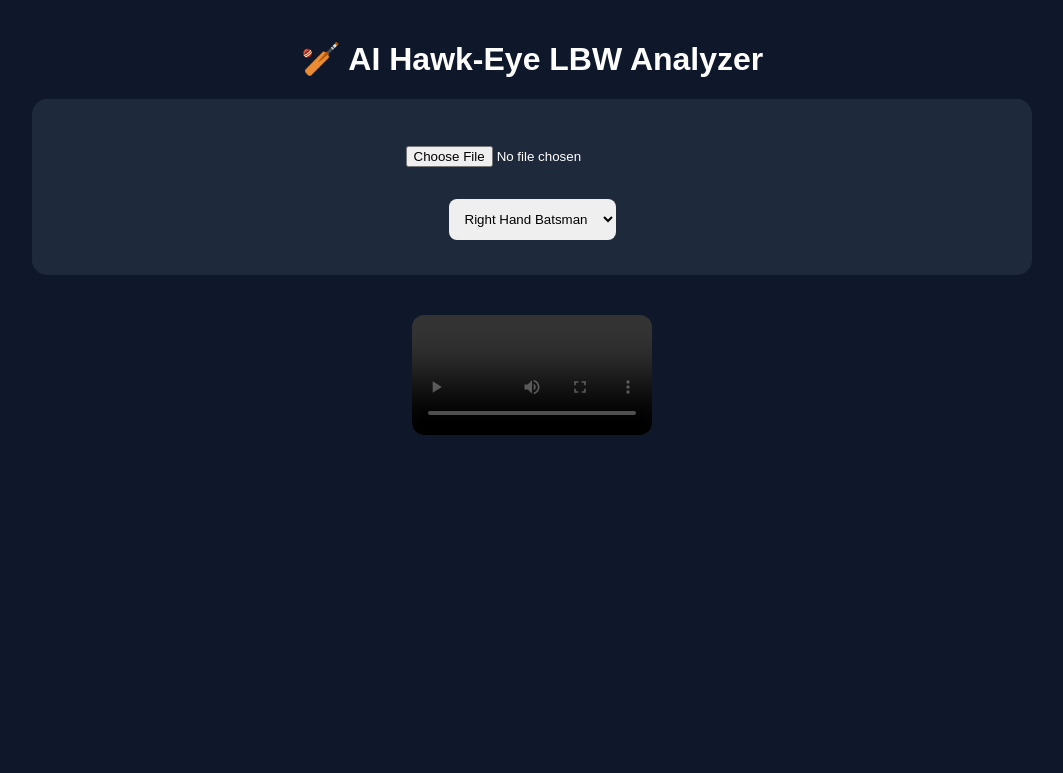
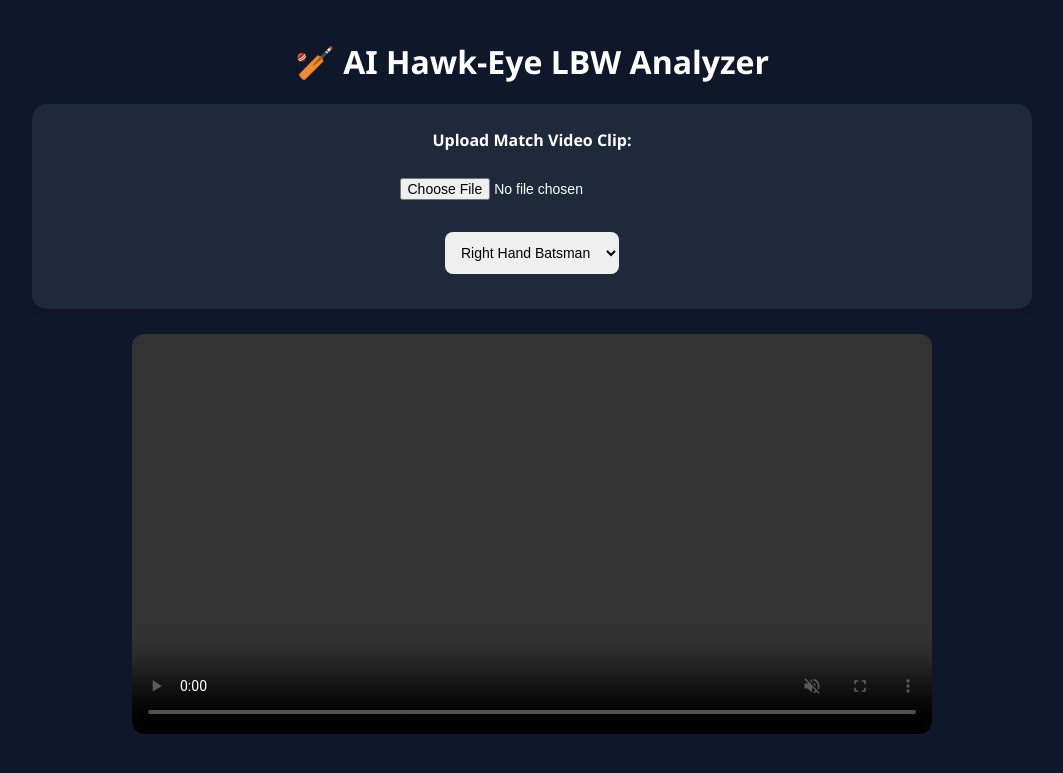
Before and after one commit to umeblastwe/Hawkeye, a Flask app: page / in a window 1280 px wide. Shown: the top 773 px of the page, without its empty margins (108-1171 px from the left). Run offline with Flask 3, Linux system fonts and the light colour scheme.

Commit message:
Update index.html

```diff
--- a/Cricket Hawkeye/templates/index.html
+++ b/Cricket Hawkeye/templates/index.html
@@ -1,19 +1,20 @@
 <!DOCTYPE html>
-<html>
+<html lang="en">
 <head>
-    <title>AI LBW Analyzer</title>
+    <meta charset="UTF-8">
+    <title>AI Hawk-Eye LBW Analyzer</title>
     <style>
-        body { margin: 0; font-family: Arial, sans-serif; background: #0f172a; color: white; }
+        body { margin: 0; font-family: 'Segoe UI', Arial, sans-serif; background: #0f172a; color: white; }
         .container { width: 90%; max-width: 1000px; margin: 40px auto; text-align: center; }
-        .card { background: #1e293b; padding: 25px; border-radius: 15px; margin-top: 20px; }
-        input, select, button { padding: 12px; margin: 10px; border-radius: 8px; border: none; }
-        .loading-text { color: #f59e0b; font-size: 18px; display: none; font-weight: bold; }
-        video { width: 80%; border-radius: 12px; margin-top: 20px; }
-        canvas { position: absolute; left: 50%; transform: translateX(-50%); pointer-events: none; }
-        .video-box { position: relative; display: inline-block; margin-top: 20px; }
-        .result { display: none; background: #020617; padding: 20px; border-radius: 15px; }
-        .out { color: #22c55e; font-size: 30px; font-weight: bold; }
-        .notout { color: #ef4444; font-size: 30px; font-weight: bold; }
+        .card { background: #1e293b; padding: 25px; border-radius: 15px; margin-top: 20px; box-shadow: 0 4px 6px -1px rgb(0 0 0 / 0.1); }
+        input, select { padding: 12px; margin: 10px; border-radius: 8px; border: none; font-size: 14px; }
+        .loading-text { color: #f59e0b; font-size: 18px; display: none; font-weight: bold; margin-top: 10px; }
+        .video-container { position: relative; display: inline-block; width: 85%; max-width: 800px; margin-top: 25px; border-radius: 12px; overflow: hidden; }
+        video { width: 100%; display: block; border-radius: 12px; }
+        canvas { position: absolute; top: 0; left: 0; width: 100%; height: 100%; pointer-events: none; z-index: 10; }
+        .result { display: none; background: #020617; padding: 20px; border-radius: 15px; margin-top: 20px; }
+        .out { color: #22c55e; font-size: 32px; font-weight: bold; text-shadow: 0 0 10px rgba(34,197,94,0.3); }
+        .notout { color: #ef4444; font-size: 32px; font-weight: bold; text-shadow: 0 0 10px rgba(239,68,68,0.3); }
     </style>
 </head>
 <body>
@@ -22,31 +23,33 @@
     <h1>🏏 AI Hawk-Eye LBW Analyzer</h1>
 
     <div class="card">
+        <label style="font-weight: bold; display: block; margin-bottom: 5px;">Upload Match Video Clip:</label>
         <input type="file" id="videoInput" accept="video/*">
         <br>
         <select id="hand">
             <option value="Right">Right Hand Batsman</option>
             <option value="Left">Left Hand Batsman</option>
         </select>
-        <div id="loadingStatus" class="loading-text">🔄 Processing Video... Please Wait...</div>
+        <div id="loadingStatus" class="loading-text">🔄 Tracking & Generating Path Trajectory...</div>
     </div>
 
     <div class="card result" id="result">
         <h2>Decision</h2>
         <div id="decision"></div>
-        <p id="pitching"></p>
-        <p id="impact"></p>
-        <p id="wicket"></p>
+        <div style="margin-top: 15px; font-size: 16px; display: flex; justify-content: space-around;">
+            <p id="pitching"></p>
+            <p id="impact"></p>
+            <p id="wicket"></p>
+        </div>
     </div>
 
-    <div class="video-box">
-        <video id="video" controls></video>
+    <div class="video-container">
+        <video id="video" controls muted></video>
         <canvas id="canvas"></canvas>
     </div>
 </div>
 
 <script>
-    // AUTOMATIC DETECT ON UPLOAD FUNCTION
     document.getElementById("videoInput").addEventListener("change", function() {
         if(this.files.length > 0) {
             analyzeVideo(this.files[0]);
@@ -55,7 +58,7 @@
 
     async function analyzeVideo(file) {
         let loadingStatus = document.getElementById("loadingStatus");
-        loadingStatus.style.display = "block"; // Loader Show
+        loadingStatus.style.display = "block";
 
         let form = new FormData();
         form.append("video", file);
@@ -66,11 +69,10 @@
                 body: form
             });
             let data = await response.json();
+            loadingStatus.style.display = "none";
 
-            loadingStatus.style.display = "none"; // Loader Hide
-
-            if (!data.success) {
-                alert("Analysis failed. Please try another video.");
+            if (!data.success || data.ball_points.length === 0) {
+                alert("Ball path tracking conflict. Please make sure ball is visible clearly.");
                 return;
             }
 
@@ -84,16 +86,22 @@
             decision.innerHTML = result.decision;
             decision.className = (result.decision == "OUT") ? "out" : "notout";
 
-            document.getElementById("pitching").innerHTML = "Pitching : " + result.pitching;
-            document.getElementById("impact").innerHTML = "Impact : " + result.impact;
-            document.getElementById("wicket").innerHTML = "Wickets : " + result.wicket;
+            document.getElementById("pitching").innerHTML = "<b>Pitching:</b> " + result.pitching;
+            document.getElementById("impact").innerHTML = "<b>Impact:</b> " + result.impact;
+            document.getElementById("wicket").innerHTML = "<b>Wickets:</b> " + result.wicket;
 
+            // Handle resizing gracefully
             video.onloadedmetadata = function() {
+                setTimeout(() => drawTrajectory(data.ball_points, video), 100);
+            };
+
+            window.onresize = function() {
                 drawTrajectory(data.ball_points, video);
-            }
+            };
+
         } catch (error) {
             loadingStatus.style.display = "none";
-            alert("Error connecting to processing engine.");
+            alert("Error communicating with tracking servers.");
         }
     }
 
@@ -101,20 +109,23 @@
         let canvas = document.getElementById("canvas");
         let ctx = canvas.getContext("2d");
 
+        // Set structural canvas resolution matching native video
         canvas.width = video.videoWidth;
         canvas.height = video.videoHeight;
-        canvas.style.width = video.offsetWidth + "px";
-        canvas.style.height = video.offsetHeight + "px";
-
-        if(points.length === 0) return;
 
         ctx.clearRect(0, 0, canvas.width, canvas.height);
-        ctx.lineWidth = 4;
-        ctx.strokeStyle = "#22c55e"; // Professional Lime Green Line
+
+        if (!points || points.length === 0) return;
+
+        // Render Professional Tracking Path Line
+        ctx.lineWidth = 5;
+        ctx.strokeStyle = "#22c55e";
+        ctx.lineCap = "round";
+        ctx.lineJoin = "round";
         ctx.beginPath();
 
         points.forEach((p, index) => {
-            if (index == 0) {
+            if (index === 0) {
                 ctx.moveTo(p.x, p.y);
             } else {
                 ctx.lineTo(p.x, p.y);
@@ -122,12 +133,15 @@
         });
         ctx.stroke();
 
-        // Dots on points
+        // Render Tracker Nodes
         points.forEach(p => {
             ctx.beginPath();
-            ctx.arc(p.x, p.y, 4, 0, Math.PI * 2);
-            ctx.fillStyle = "#ef4444"; // Red tracked dots
+            ctx.arc(p.x, p.y, 5, 0, Math.PI * 2);
+            ctx.fillStyle = "#ef4444"; // Vivid Hawk-Eye Red Dot
             ctx.fill();
+            ctx.strokeStyle = "#ffffff";
+            ctx.lineWidth = 1.5;
+            ctx.stroke();
         });
     }
 </script>
```
